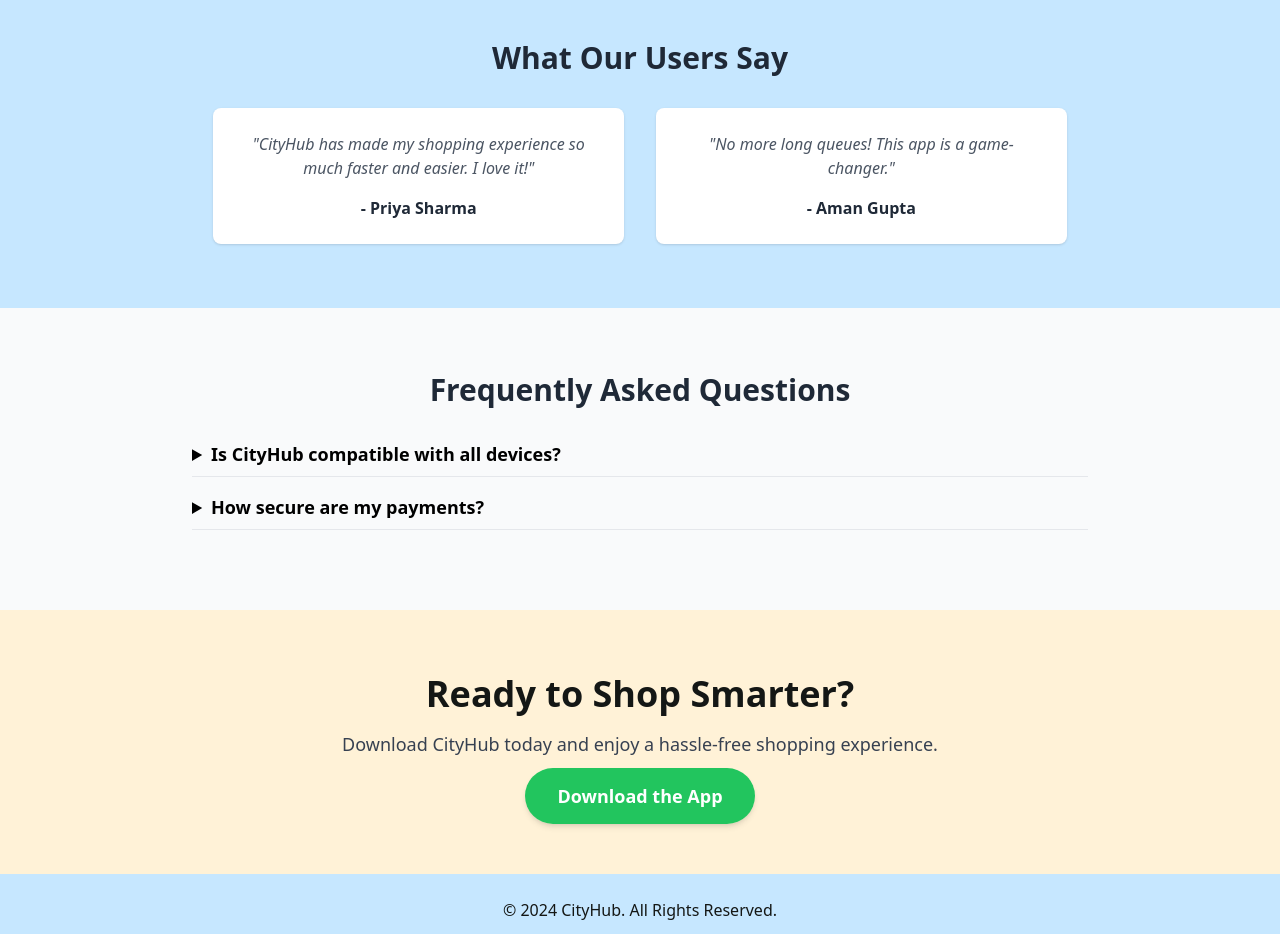
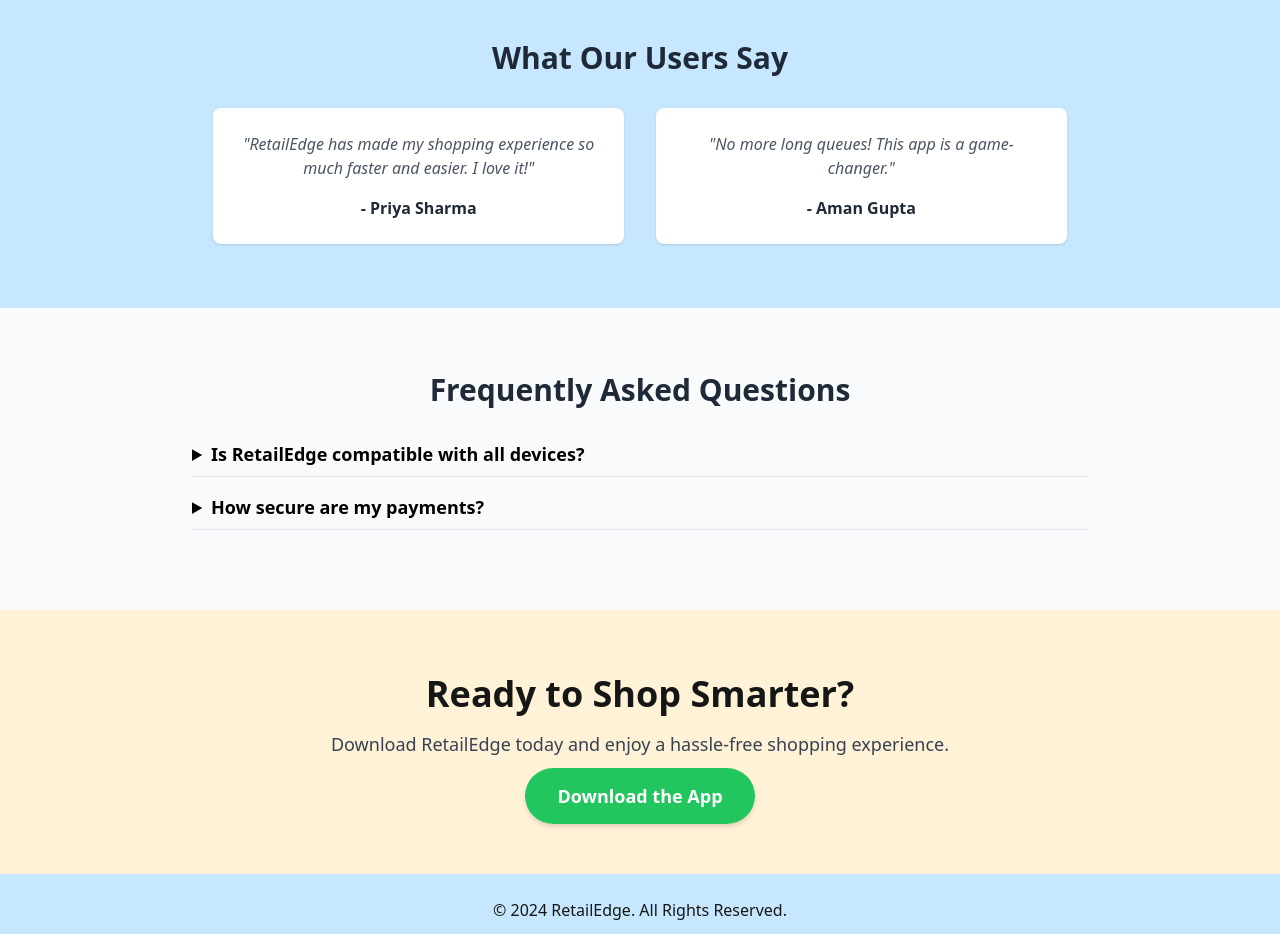
Before and after one commit to shivam-chaturvedi/Self-Checkout-App-FE, a React (Create React App) app: page / in a window 1280 px wide. Shown: the part 1000-1934 px from the top of the page. Built offline with nearby package versions, Linux system fonts and the light colour scheme.

Commit message:
name change

```diff
--- a/src/pages/HomePage.jsx
+++ b/src/pages/HomePage.jsx
@@ -86,7 +86,7 @@
                     <div className="flex flex-wrap justify-center gap-8">
                         <div className="bg-white rounded-lg shadow p-6 w-full md:w-1/3 text-center">
                             <p className="text-gray-600 italic">
-                                "CityHub has made my shopping experience so much faster and easier. I love it!"
+                                "RetailEdge has made my shopping experience so much faster and easier. I love it!"
                             </p>
                             <h4 className="mt-4 font-bold text-gray-800">- Priya Sharma</h4>
                         </div>
@@ -107,10 +107,10 @@
                     <div className="max-w-4xl mx-auto">
                         <details className="mb-4 border-b pb-2">
                             <summary className="text-lg font-semibold cursor-pointer">
-                                Is CityHub compatible with all devices?
+                                Is RetailEdge compatible with all devices?
                             </summary>
                             <p className="mt-2 text-gray-600">
-                                Yes, CityHub works seamlessly on both Android and iOS devices.
+                                Yes, RetailEdge works seamlessly on both Android and iOS devices.
                             </p>
                         </details>
                         <details className="mb-4 border-b pb-2">
@@ -132,7 +132,7 @@
                         Ready to Shop Smarter?
                     </h2>
                     <p className="text-gray-700 text-lg mb-6">
-                        Download CityHub today and enjoy a hassle-free shopping experience.
+                        Download RetailEdge today and enjoy a hassle-free shopping experience.
                     </p>
                     <Link
                         to="/download"
@@ -146,7 +146,7 @@
             {/* Footer */}
             <footer className="bg-[#C6E7FF] text-[#141715] py-6">
                 <div className="container mx-auto px-6 text-center">
-                    <p className="mb-2">&copy; 2024 CityHub. All Rights Reserved.</p>
+                    <p className="mb-2">&copy; 2024 RetailEdge. All Rights Reserved.</p>
                     <div className="flex justify-center space-x-4">
                         <Link to="/terms" className="hover:underline text-[#de6c2a]">Terms of Service</Link>
                         <Link to="/privacy" className="hover:underline text-[#de6c2a]">Privacy Policy</Link>
```
